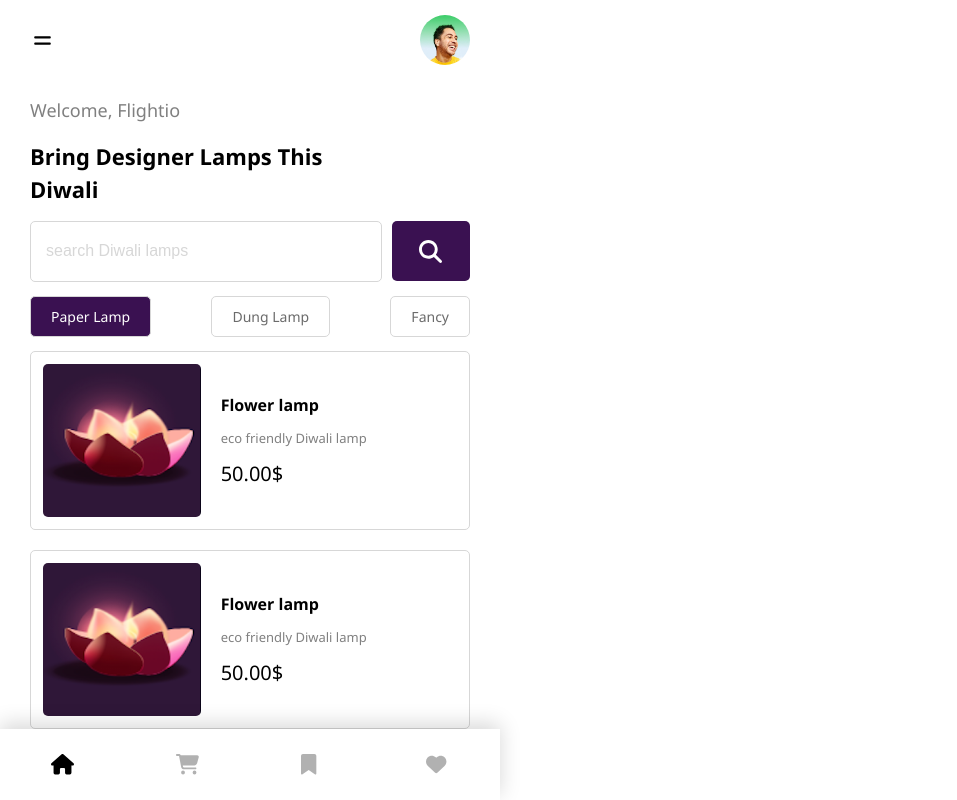
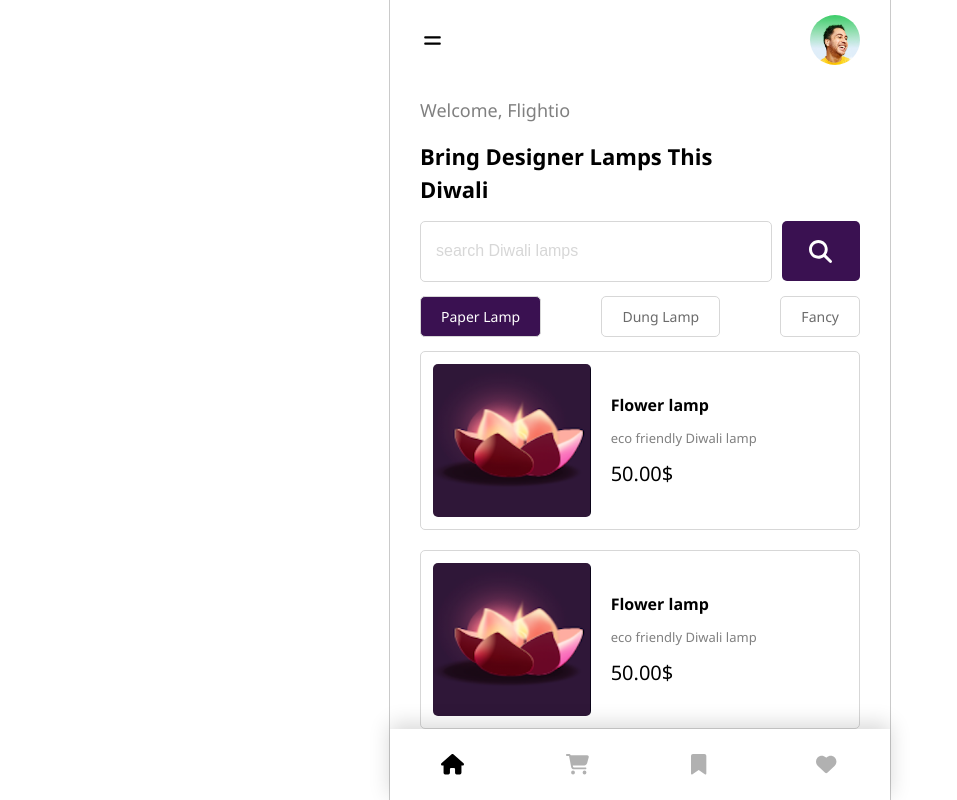
Before and after one commit to MahshadOliaie/Flightio-Assesment, a React (Vite) app: page / in a window 1280 px wide. Shown: the top 800 px of the page, without its empty margins (0-957 px from the left). Built offline with nearby package versions, Linux system fonts and the light colour scheme.

Commit message:
mobile design

```diff
--- a/src/index.css
+++ b/src/index.css
@@ -2,9 +2,11 @@
 
 body{
   margin: 0;
-  height: 100vh;
+  /* height: 100vh; */
   font-family: 'Segoe UI', Tahoma, Geneva, Verdana, sans-serif;
   max-width: 500px;
+  margin: 0 auto;
+  outline: 1px solid rgba(0, 0, 0, 0.207);
 }
 
 
```
